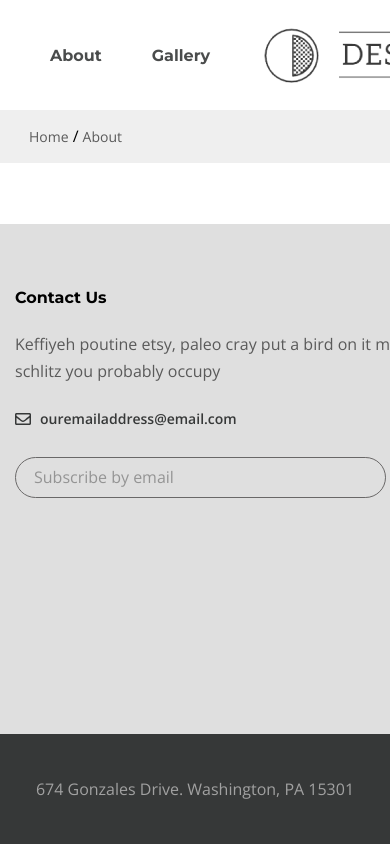
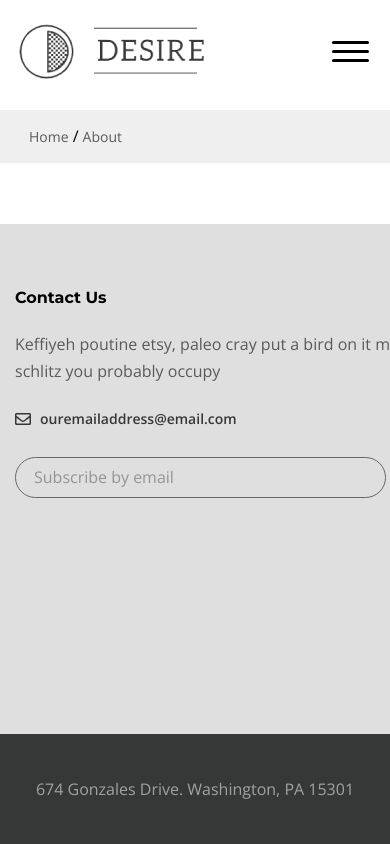
Before and after one commit to Semenakinfiev/dizire, a website: page src/page.html in a window 390 px wide. Shown: the top 844 px of the page. Drawn offline with nearby package versions, Linux system fonts and the light colour scheme; files that its build step writes are made by us from their sources.

Commit message:
add responsive header

```diff
--- a/src/page.html
+++ b/src/page.html
@@ -36,6 +36,11 @@
                                 </li>
                          </ul>
                      </nav>
+                     <button class="header__btn-menu">
+                        <span></span>
+                        <span></span>
+                        <span></span>
+                      </button>
                      <button class="header__btn">
                         <img src="img/icon_menu.svg" alt="icon menu"/>
                      </button>
--- a/src/scripts/main.js
+++ b/src/scripts/main.js
@@ -10,6 +10,14 @@ headerBtn.addEventListener("click", function() {
     r_menu.classList.toggle("disable");
 });
 
+let header__btnMenu = document.querySelector(".header__btn-menu");
+let menu = document.querySelectorAll(".menu");
+
+header__btnMenu.addEventListener("click", function() {
+    for(let elem of menu) {
+       elem.classList.toggle("menu--open");
+    }
+});
 
 
 let sliders = document.querySelectorAll(".top__slider-item");
--- a/src/styles/_header.scss
+++ b/src/styles/_header.scss
@@ -12,6 +12,9 @@
         border: none;
         padding: 0;
         cursor: pointer;
+    }
+    &__btn-menu {
+        display: none;
     }
 }
 
--- /dev/null
+++ b/src/styles/_media.scss
@@ -0,0 +1,73 @@
+
+@media (max-width: 768px) {
+    .header__btn {
+        display: none;
+    }
+    .logo {
+        margin: 0;
+    }
+    .menu {
+        padding-right: 0;
+    }
+    .menu__list-item {
+        padding-left: 0;
+        & + .menu__list-item {
+            padding-right: 0;
+        }
+    }
+}
+
+@media (max-width: 540px) {
+    .logo {
+        order: -1;
+        position: relative;
+        z-index: 21;
+    }
+    .header {
+        &__inner {
+            flex-wrap: wrap;
+            padding-top: 22px;
+        }
+        &__btn-menu {
+        display: block;
+        background-color: transparent;
+        border: none;
+        order: -1;
+        position: relative;
+        z-index: 21;
+        cursor: pointer;
+            span {
+                display: block;
+                background-color: #000;
+                width: 37px;
+                height: 3px;
+                border-radius: 4px;
+                margin: 6px 0;
+            }
+    }
+    }
+    .menu {
+        padding-right: 0;
+        width: 100%;
+        background-color: #fff;
+        position: relative;
+        z-index: 11;
+        text-align: center;
+        transform: translateY(-280px);
+        transition: all .5s;
+        &--open {
+            transform: translateY(0px);
+        }
+        &__list {
+          display: block;
+
+        }
+        &__list-item {
+            padding-right: 0;
+        }
+        &__list-link {
+            display: block;
+            padding: 15px 0;
+        }
+    }
+}
--- a/src/styles/main.scss
+++ b/src/styles/main.scss
@@ -19,3 +19,5 @@
 @import "_about.scss";
 @import "_inspiration.scss";
 @import "_partners.scss";
+
+@import "_media.scss";
```
Also changed, not shown: dist/css/style.min.css, dist/js/main.min.js, dist/page.html, 2 other files.
